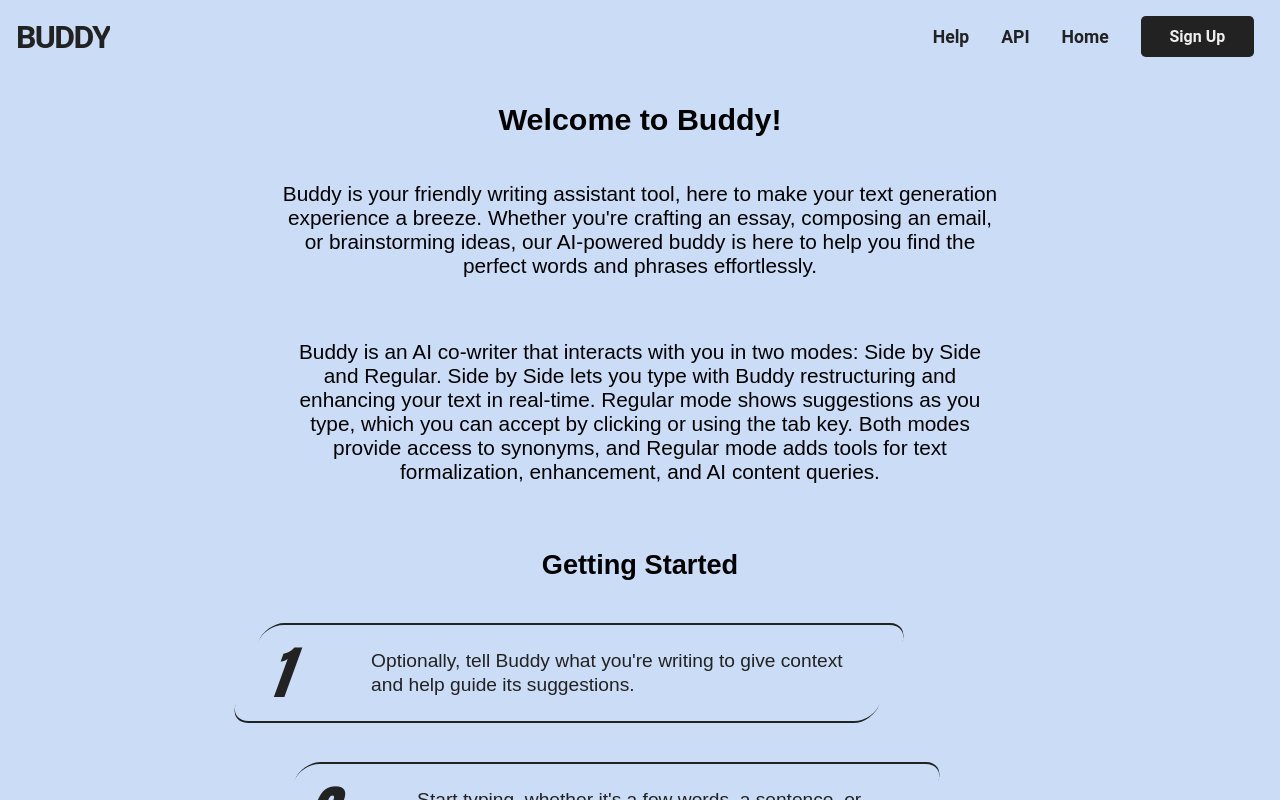
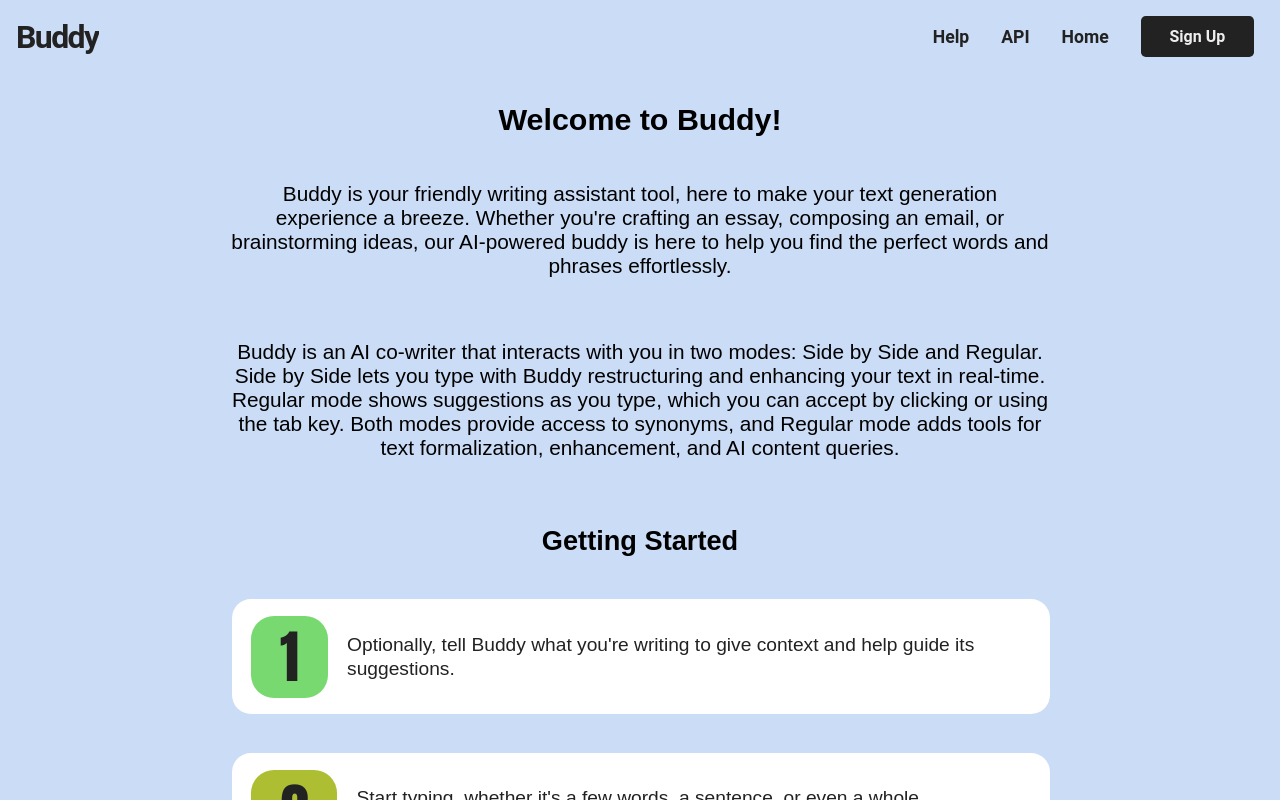
Before and after one commit to silasnevstad/BuddyAI, a React (Create React App) app: page /help in a window 1280 px wide. Built offline with nearby package versions, Linux system fonts and the light colour scheme; no server answers.

Commit message:
v2 styling cont.

```diff
--- a/src/components/Title.js
+++ b/src/components/Title.js
@@ -8,14 +8,14 @@ const Title = ({ hideMobile, loggedIn }) => {
 
     const getTitle = () => {
         if (window.innerWidth > 600) {
-            return <Link to="/" className="transparent-button-large">{title.toLocaleUpperCase()}</Link>;
+            return <Link to="/" className="transparent-button-large">{title}</Link>;
         } else if (!loggedIn) {
             if (hideMobile) {
-                return <Link to="/" className="transparent-button-large">{title.toLocaleUpperCase()}</Link>;
+                return <Link to="/" className="transparent-button-large">{title}</Link>;
             }
             // return <Link to="/signup" className="full-button" style={hideMobile ? {display: "none"} : {}}>Sign Up</Link>;
         } else {
-            return <Link to="/" className="transparent-button-large">{title.toLocaleUpperCase()}</Link>;
+            return <Link to="/" className="transparent-button-large">{title}</Link>;
         }
     };
 
--- a/src/components/styles/HelpPage.css
+++ b/src/components/styles/HelpPage.css
@@ -1,5 +1,5 @@
 .help-container {
-    width: 70%;
+    width: 80%;
     margin: auto;
     margin-top: 0em;
     display: flex;
@@ -35,6 +35,8 @@
     margin-bottom: 2em;
     margin-top: 1em;
     text-align: center;
+    align-items: center;
+    display: flex;
 }
 
 .small {
@@ -59,15 +61,17 @@
     font-family: 'Impact', sans-serif; /* or your preferred font */
     font-size: 3em;
     font-weight: bold;
-    margin-right: 1em;
+    /* margin-right: 1em; */
     padding-left: 0.5em; /* added padding to prevent cutting off */
+    padding: 0.5em;
+    border-radius: .4em;
     color: #eee;
 }
 
 .help-instruction {
     padding: 1em;
     text-align: left;
-    transform: skewX(20deg);
+    /* transform: skewX(20deg); */
 }
 
 .help-list-item {
@@ -76,32 +80,35 @@
     align-items: center;
     text-align: left;
     border-radius: 1em;
-    transform: skewX(-20deg);
+    padding: .5em 1em;
     color: #eee;
     transition: all 0.3s ease;
     height: 5em;
-    border-bottom: 2px solid #eee;
-    border-top: 2px solid #eee;
+    background-color: #333;
+}
+
+.help-list-item:hover {
+    transform: scale(1.05);
 }
 
 /* added specific classes for stair effect */
 .help-list-item.step1 {
-    margin-left: -5%;
-    margin-right: 15%;
+    /* margin-left: -5%; */
+    /* margin-right: 15%; */
 }
 
 .help-list-item.step2 {
-    margin-left: 0%;
-    margin-right: 10%;
+    /* margin-left: 0%; */
+    /* margin-right: 10%; */
 }
 
 .help-list-item.step3 {
-    margin-left: 5%;
-    margin-right: 5%;
+    /* margin-left: 5%; */
+    /* margin-right: 5%; */
 }
 
 .help-list-item.step4 {
-    margin-left: 10%;
+    /* margin-left: 10%; */
 }
 
 
@@ -110,27 +117,64 @@
     font-size: 1.3em;
 }
 
-.help-grid {
-    display: grid;
-    grid-template-columns: repeat(6, 1fr);
-    grid-template-rows: auto auto;
-    gap: 3em 1em;
-    justify-items: center;
-    align-items: center;
-    margin-bottom: 5em;
+@keyframes scroll {
+    0% {
+      transform: translateX(0%);
+    }
+
+    100% {
+      transform: translateX(-30%);
+    }
 }
 
 .help-grid-item {
-    font-size: 1.2em;
+    font-size: 1.1em;
     display: flex;
     flex-direction: column;
     align-items: center;
     gap: 1.2em;
     text-align: center;
     justify-content: center;
-    width: 80%;
-    grid-column-end: span 2;
+    height: 4em;
+    background-color: #333;
+    border-radius: 1em;
     padding: 1em;
+
+    /* To ensure smooth entry on the right side */
+    /* white-space: nowrap; */
+}
+
+.help-grid-item:hover {
+    transform: scale(1.03);
+    box-shadow: 0 0 10px rgba(0, 0, 0, 0.3);
+}
+
+.help-grid {
+    display: grid;
+    width: 100%;
+    grid-template-columns: 1fr 1fr;
+    gap: 1em;
+    margin-bottom: 2em;
+}
+
+.greenback {
+    background-color: #77d970;
+    color: #000;
+}
+
+.orangeback {
+    background-color: #f5a623;
+    color: #fff;
+}
+
+.paleback {
+    background-color: #adbe32;
+    color: #000;
+}
+
+.redback {
+    background-color: #ff3f5c;
+    color: #fff;
 }
 
 .help-grid-item:nth-child(4) {
@@ -151,8 +195,7 @@
 .venmo-icon {
     width: 2.5em;
     height: 2.5em;
-    margin-bottom: 2.5em;
-    margin-top: -1em;
+    margin-left: 1em;
 }
 
 .venmo-icon:hover {
@@ -196,6 +239,7 @@
 
     .help-list-item {
         transform: skewX(0deg);
+        background-color: #fff;
     }
 
     .help-instruction {
@@ -275,8 +319,10 @@
 
     .help-list-item {
         color: #000000;
-        border-bottom: 2px solid #222;
-        border-top: 2px solid #222;
+        background-color: #fff;
+        /* border-bottom: 2px solid #222; */
+        /* border-top: 2px solid #222; */
+        border-color: #222;
     }
 
     .help-grid-item-bold {
--- a/src/screens/HelpPage.js
+++ b/src/screens/HelpPage.js
@@ -23,46 +23,45 @@ const HelpPage = ({ loggedIn }) => {
 
                             <h2 className="help-sub-header-text"> Getting Started </h2>
                             <ul className="help-list">
-                                <li className="help-list-item step1">
-                                    <div className="help-step">1</div>
+                                <li className="help-list-item step1 ">
+                                    <div className="help-step greenback">1</div>
                                     <div className="help-instruction">
                                         Optionally, tell Buddy what you're writing to give context and help guide its suggestions.
                                     </div>
                                 </li>
-                                <li className="help-list-item step2">
-                                    <div className="help-step">2</div>
+                                <li className="help-list-item step2 ">
+                                    <div className="help-step paleback">2</div>
                                     <div className="help-instruction">
                                         Start typing, whether it's a few words, a sentence, or even a whole paragraph!
                                     </div>
                                 </li>
-                                <li className="help-list-item step3">
-                                    <div className="help-step">3</div>
+                                <li className="help-list-item step3 ">
+                                    <div className="help-step orangeback">3</div>
                                     <div className="help-instruction">
-                                        Buddy monitors your input as you type. After a 750ms debounce effect, if no typing is detected, Buddy uses its AI to suggest the best continuation or version for your text.
+                                        Buddy monitors your input as you type. If no typing is detected, Buddy jumps in.
                                     </div>
                                 </li>
-                                <li className="help-list-item step4">
-                                    <div className="help-step">4</div>
+                                <li className="help-list-item step4 ">
+                                    <div className="help-step redback">4</div>
                                     <div className="help-instruction">
-                                        Buddy's AI system generates tailored suggestions for you. These appear in a dropdown below the text box. You can accept a suggestion by pressing Tab, clicking on it, or just continue typing.
+                                        Buddy generates tailored improvements and suggestions for you. Accept these by pressing Tab, clicking on it, or just continue typing.
                                     </div>
                                 </li>
                             </ul>
 
                         </div>
-                        <h2 className="help-sub-header-text-center"> Plus, more features! </h2>
+                        <h2 className="help-sub-header-text-center"> Plus more features! </h2>
                         <div className="help-grid">
                             {/* <div className="help-grid-item"> <span className="help-grid-item-bold"> 🖌️ </span>  Choose from five different writing styles, ranging from formal to casual, using the slider provided. </div> */}
-                            <div className="help-grid-item"> <span className="help-grid-item-bold"> 🔄 </span>  Synonym, double click on any word and buddy will suggest synonyms for you (on mobile hold any word). </div>
-                            <div className="help-grid-item"> <span className="help-grid-item-bold"> 🖋️ </span> Formalize text, instantly transform your writing into a more formal style, ideal for professional or academic purposes. </div>
-                            <div className="help-grid-item"> <span className="help-grid-item-bold"> ✨ </span> Improve the overall quality of your text with grammar corrections, enhanced sentence structures, and a polished touch. </div>
-                            <div className="help-grid-item"> <span className="help-grid-item-bold"> ❓ </span> Quickly get answers to your queries or seek clarification on any aspect of your writing. </div>
-                            <div className="help-grid-item"> <span className="help-grid-item-bold"> 🗑️  </span> Clear input, Start afresh by clearing the text box, giving you a clean canvas to work on. </div>
+                            <div className="help-grid-item greenback">   Synonym, double click on any word and buddy will suggest synonyms for you (on mobile hold any word). </div> {/* <span className="help-grid-item-bold"> 📖 </span> */}
+                            <div className="help-grid-item orangeback">  Instantly transform your writing in any way you can imagine by providing buddy a request. </div> {/* <span className="help-grid-item-bold"> 🖋️ </span> */}
+                            <div className="help-grid-item redback">  Improve the overall quality of your text with grammar corrections, enhanced sentence structures, and much more. </div> {/* <span className="help-grid-item-bold"> ✨ </span>*/}
+                            <div className="help-grid-item paleback">  Quickly get started on your work by having Buddy give you a head-start. </div> {/* <span className="help-grid-item-bold"> 📝 </span> */}
                         </div>
 
-                        <h2 className="help-sub-header-text-center small"> Enjoy using Buddy? Buy me a coffee ☕️ </h2>
+                        <h2 className="help-sub-header-text-center small"> Enjoy using Buddy? Buy me a coffee <img src={VenmoIcon} alt="Venmo Icon" className="venmo-icon" onClick={() => window.open("https://account.venmo.com/u/buddyai", "_blank")} /> </h2>
                         {/* get venmo logo and link to https://account.venmo.com/u/buddyai */}
-                        <img src={VenmoIcon} alt="Venmo Icon" className="venmo-icon" onClick={() => window.open("https://account.venmo.com/u/buddyai", "_blank")} />
+
                     </div>
                 </main>
                 <footer className="App-footer">
```
